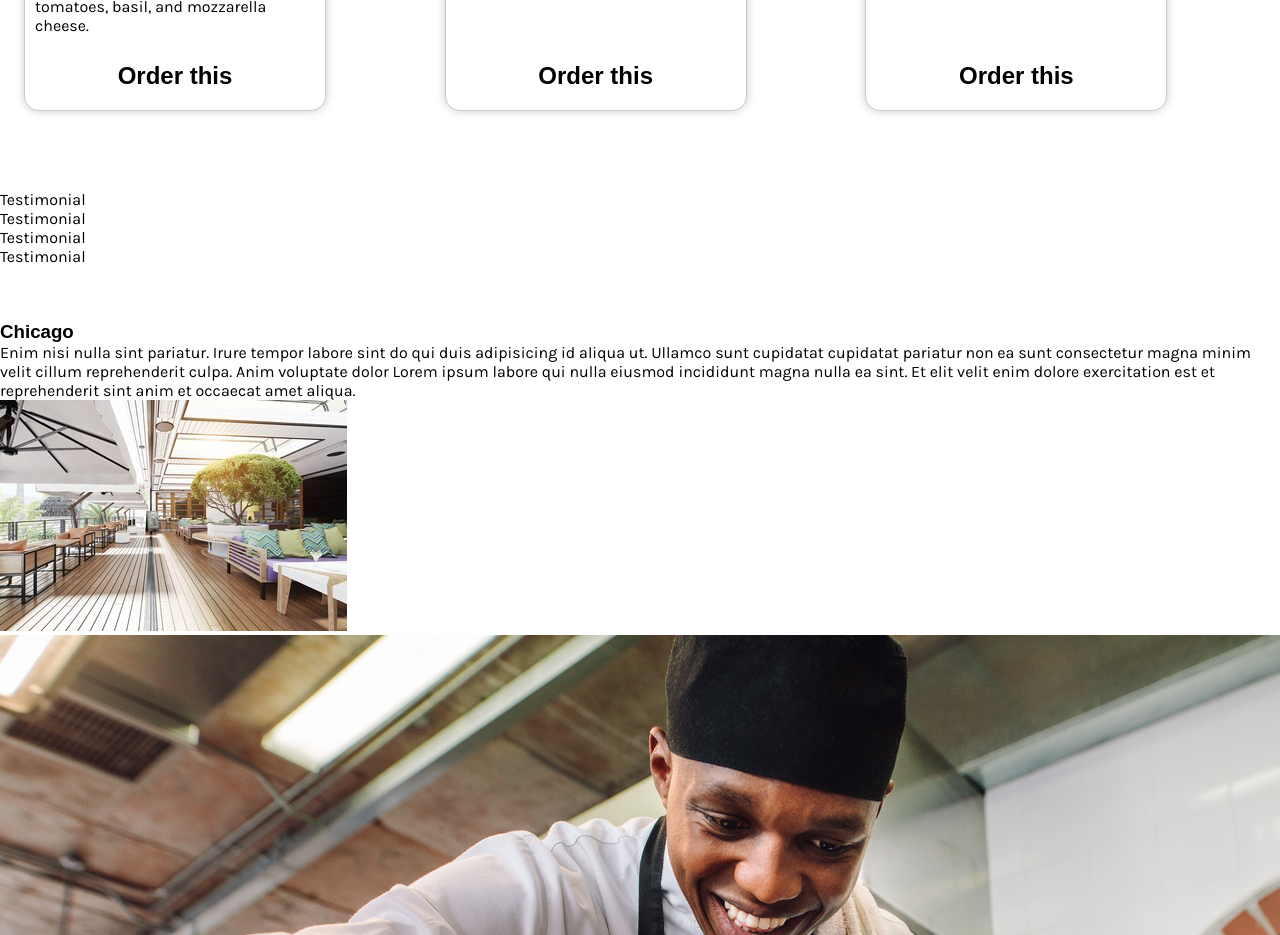
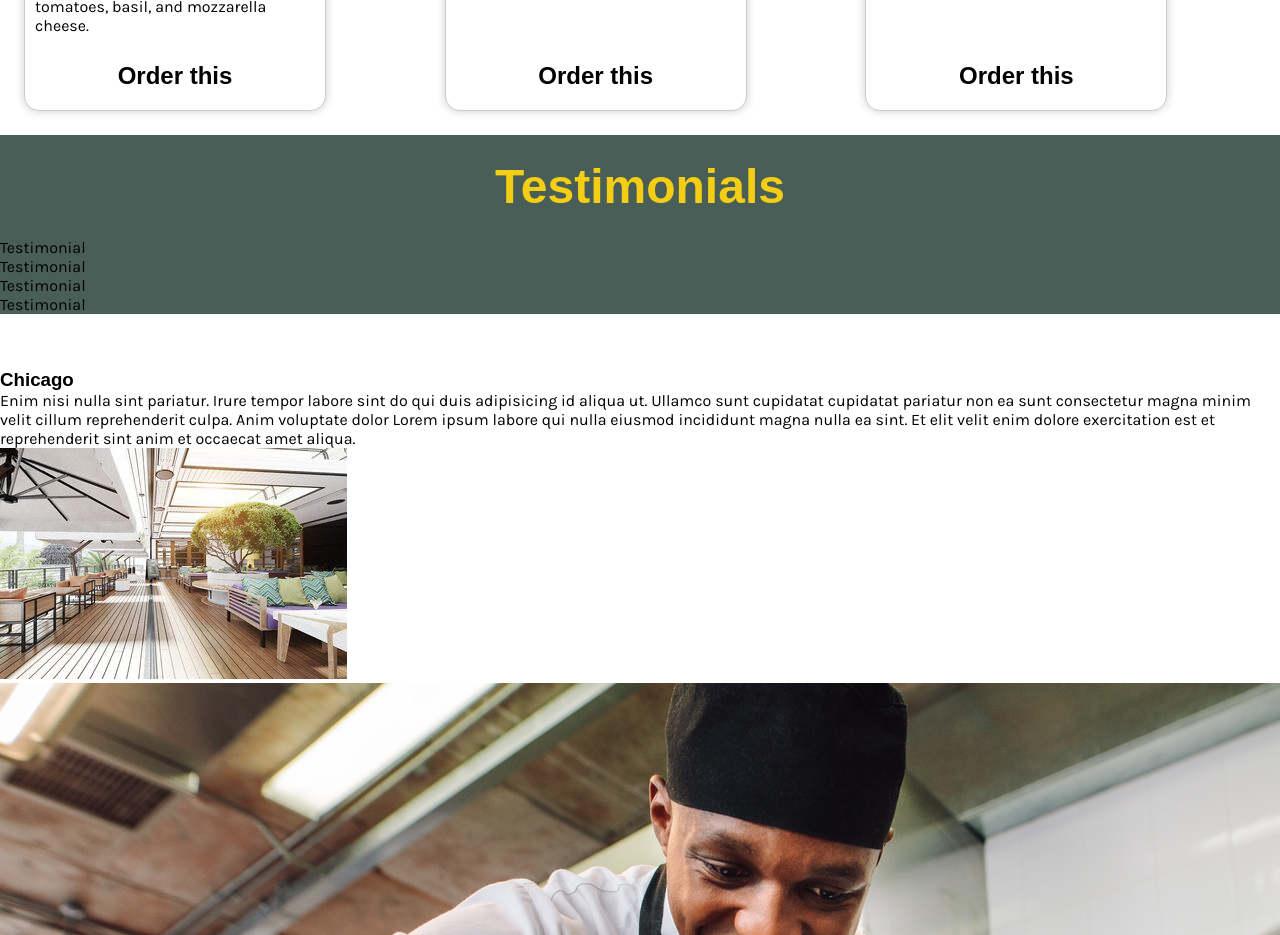
Before and after one commit to kegadev/ml-capstone, a React (Create React App) app: page / in a window 1280 px wide. Shown: the part 1100-2035 px from the top of the page. Built offline with nearby package versions, Linux system fonts and the light colour scheme; a web font is replaced by a local one.

Commit message:
Center testimonial title

```diff
--- a/src/App.css
+++ b/src/App.css
@@ -171,3 +171,13 @@ button {
   text-align: center;
   /* font-size: 18px; */
 }
+
+.testimonials {
+  background-color: #495e57;
+}
+
+.testimonials h2 {
+  color: #f4ce14;
+  margin: 24px;
+  text-align: center;
+}
--- a/src/components/Testimonials.js
+++ b/src/components/Testimonials.js
@@ -2,7 +2,7 @@ import Testimonial from "./Testimonial";
 
 const Testimonials = () => {
   return (
-    <>
+    <div className="testimonials">
       <h2> Testimonials</h2>
       <div className="testimonial-container">
         <Testimonial></Testimonial>
@@ -10,7 +10,7 @@ const Testimonials = () => {
         <Testimonial></Testimonial>
         <Testimonial></Testimonial>
       </div>
-    </>
+    </div>
   );
 };
 
```
